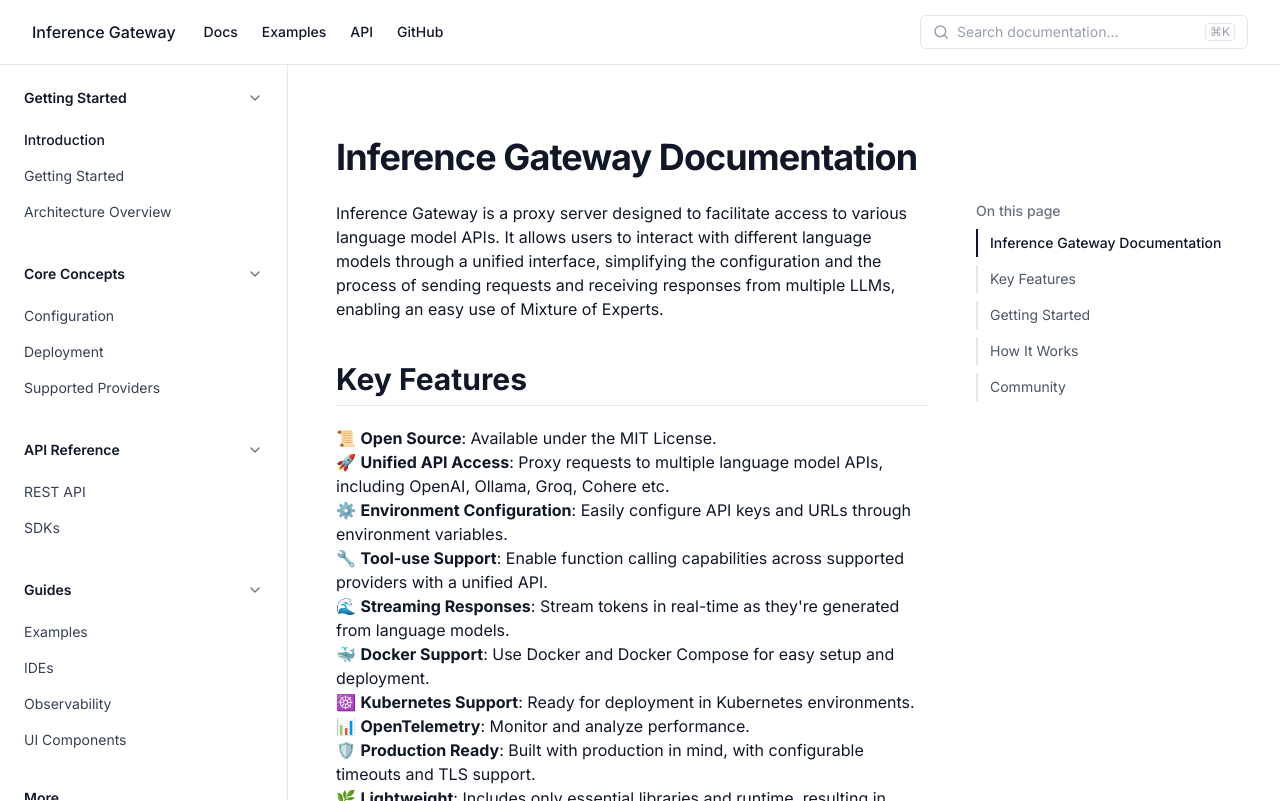
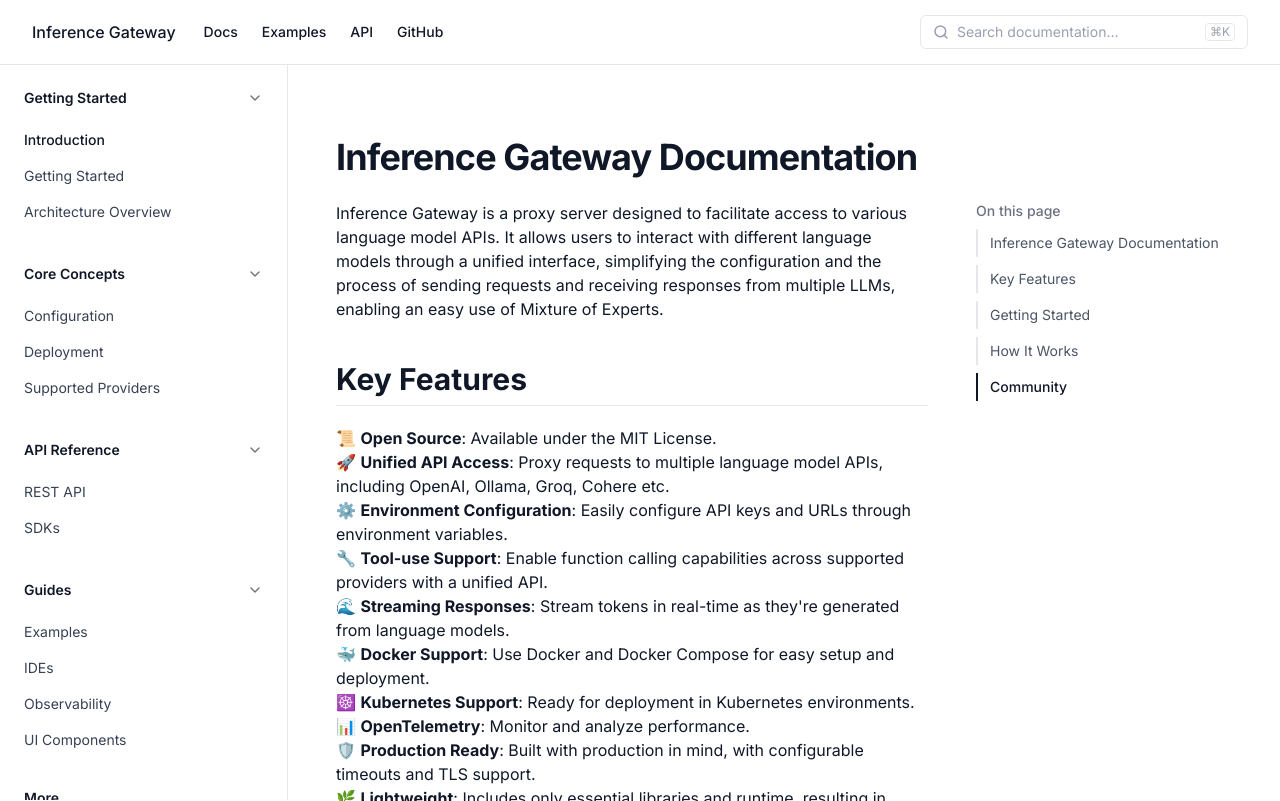
Before and after one commit to inference-gateway/docs, a Next.js app: page / in a window 1280 px wide. Built offline with nearby package versions, Linux system fonts and the light colour scheme.

Commit message:
refactor(TableOfContents): enhance intersection observer logic and improve click handling
Signed-off-by: Eden Reich <eden.reich@gmail.com>

```diff
--- a/components/TableOfContents.tsx
+++ b/components/TableOfContents.tsx
@@ -1,6 +1,6 @@
 "use client";
 
-import React, { useEffect, useState } from 'react';
+import React, { useEffect, useState, useRef } from 'react';
 import { usePathname } from 'next/navigation';
 import { cn } from '@/lib/utils';
 
@@ -14,6 +14,9 @@ const TableOfContents = () => {
   const [headings, setHeadings] = useState<TOCItem[]>([]);
   const [activeId, setActiveId] = useState<string>("");
   const pathname = usePathname();
+  const observerRef = useRef<IntersectionObserver | null>(null);
+  const clickedRef = useRef<boolean>(false);
+  const timeoutRef = useRef<NodeJS.Timeout | null>(null);
 
   useEffect(() => {
     const contentEl = document.querySelector('.docs-content');
@@ -35,30 +38,84 @@ const TableOfContents = () => {
 
     setHeadings(items);
 
-    const observer = new IntersectionObserver(
+    if (observerRef.current) {
+      observerRef.current.disconnect();
+    }
+
+    const visibleHeadings = new Map<string, number>();
+
+    observerRef.current = new IntersectionObserver(
       (entries) => {
+        if (clickedRef.current) {
+          return;
+        }
+
         entries.forEach((entry) => {
-          if (entry.isIntersecting) {
-            setActiveId(entry.target.id);
+          visibleHeadings.set(entry.target.id, entry.intersectionRatio);
+        });
+
+        let maxRatio = 0;
+        let currentActiveId = '';
+
+        visibleHeadings.forEach((ratio, id) => {
+          if (ratio > maxRatio) {
+            maxRatio = ratio;
+            currentActiveId = id;
           }
         });
+
+        if (currentActiveId && currentActiveId !== activeId) {
+          setActiveId(currentActiveId);
+        }
       },
       {
-        rootMargin: '-100px 0% -80% 0%',
-        threshold: 0.2,
+        root: null,
+        rootMargin: '-80px 0px -40% 0px',
+        threshold: [0, 0.2, 0.4, 0.6, 0.8, 1]
       }
     );
 
     headingElements.forEach((el) => {
-      observer.observe(el);
+      if (observerRef.current) {
+        observerRef.current.observe(el);
+      }
     });
 
+    if (window.location.hash) {
+      const id = window.location.hash.slice(1);
+      setActiveId(id);
+    }
+
     return () => {
-      headingElements.forEach((el) => {
-        observer.unobserve(el);
-      });
+      if (observerRef.current) {
+        observerRef.current.disconnect();
+      }
+      if (timeoutRef.current) {
+        clearTimeout(timeoutRef.current);
+      }
     };
   }, [pathname]);
+
+  const handleClick = (e: React.MouseEvent, headingId: string) => {
+    e.preventDefault();
+    const targetEl = document.getElementById(headingId);
+    if (targetEl) {
+      clickedRef.current = true;
+
+      setActiveId(headingId);
+
+      window.history.pushState(null, '', `#${headingId}`);
+
+      targetEl.scrollIntoView({ behavior: 'smooth', block: 'start' });
+
+      if (timeoutRef.current) {
+        clearTimeout(timeoutRef.current);
+      }
+      timeoutRef.current = setTimeout(() => {
+        clickedRef.current = false;
+      }, 1000);
+    }
+  };
 
   if (headings.length === 0) return null;
 
@@ -86,15 +143,7 @@ const TableOfContents = () => {
                     ? "text-primary font-medium"
                     : "text-gray-600 hover:text-gray-900"
                 )}
-                onClick={(e) => {
-                  e.preventDefault();
-                  const targetEl = document.getElementById(heading.id);
-                  if (targetEl) {
-                    targetEl.scrollIntoView({ behavior: 'smooth', block: 'start' });
-                    window.history.pushState(null, '', `#${heading.id}`);
-                    setActiveId(heading.id);
-                  }
-                }}
+                onClick={(e) => handleClick(e, heading.id)}
               >
                 {heading.text}
               </a>
```
